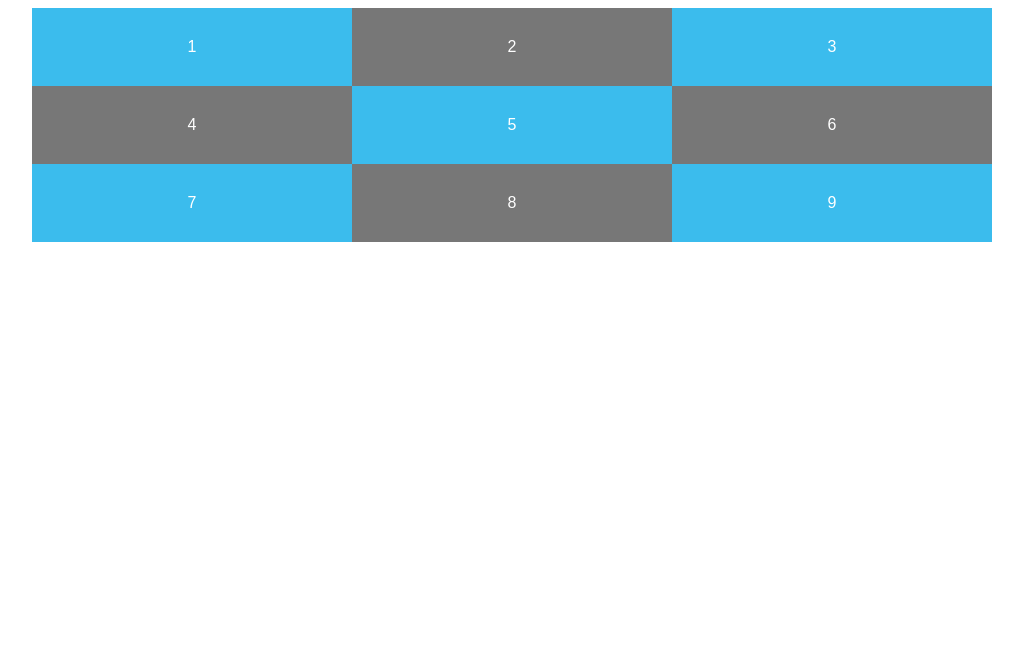
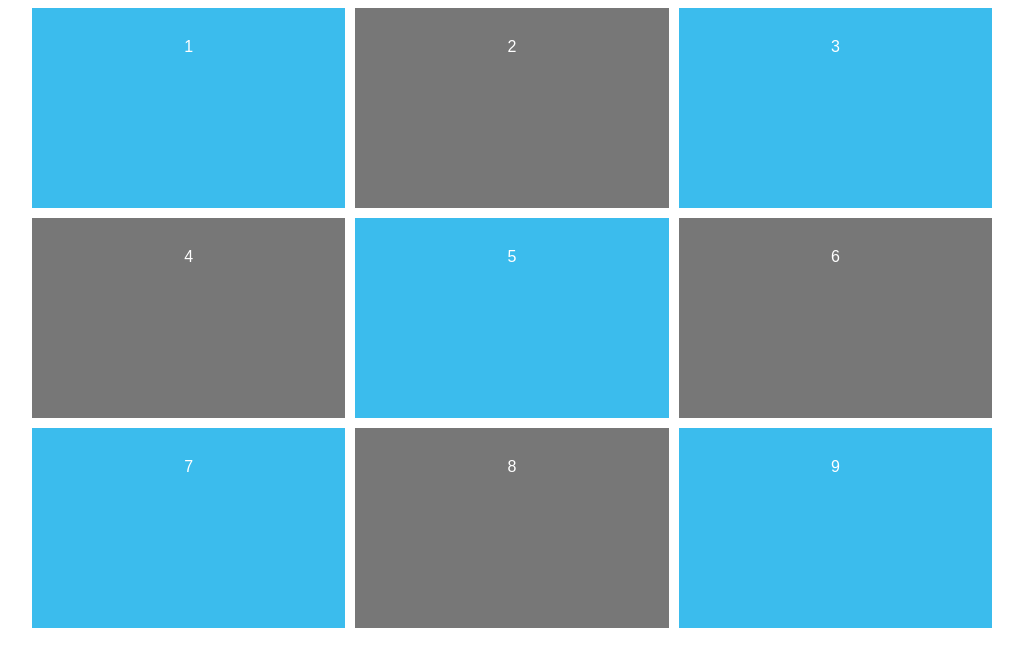
Before and after one commit to luckyrose89/css-grid-test, a plain HTML site: page index.html in a window 1280 px wide. Shown: the whole page, without its empty margins (128-1151 px from the left). Drawn offline with Linux system fonts and the light colour scheme.

Commit message:
grid gap added to layout

```diff
--- a/styles.css
+++ b/styles.css
@@ -9,6 +9,12 @@ body{
     /* grid-template-columns: 33.3% 33.3% 33.3%; */
     /* grid-template-columns: 1fr 2fr 1fr; */
     grid-template-columns: repeat(3, 1fr);
+    /* grid-auto-rows: minmax(200px, auto); */
+    /* grid-template-rows: 200px 300px 400px 200px; */
+    grid-template-rows: repeat(3, minmax(200px, auto));
+    /* grid-column-gap: 10px;
+    grid-row-gap: 10px; */
+    grid-gap: 10px;
     max-width: 960px;
     margin: 0 auto;
 }
```
